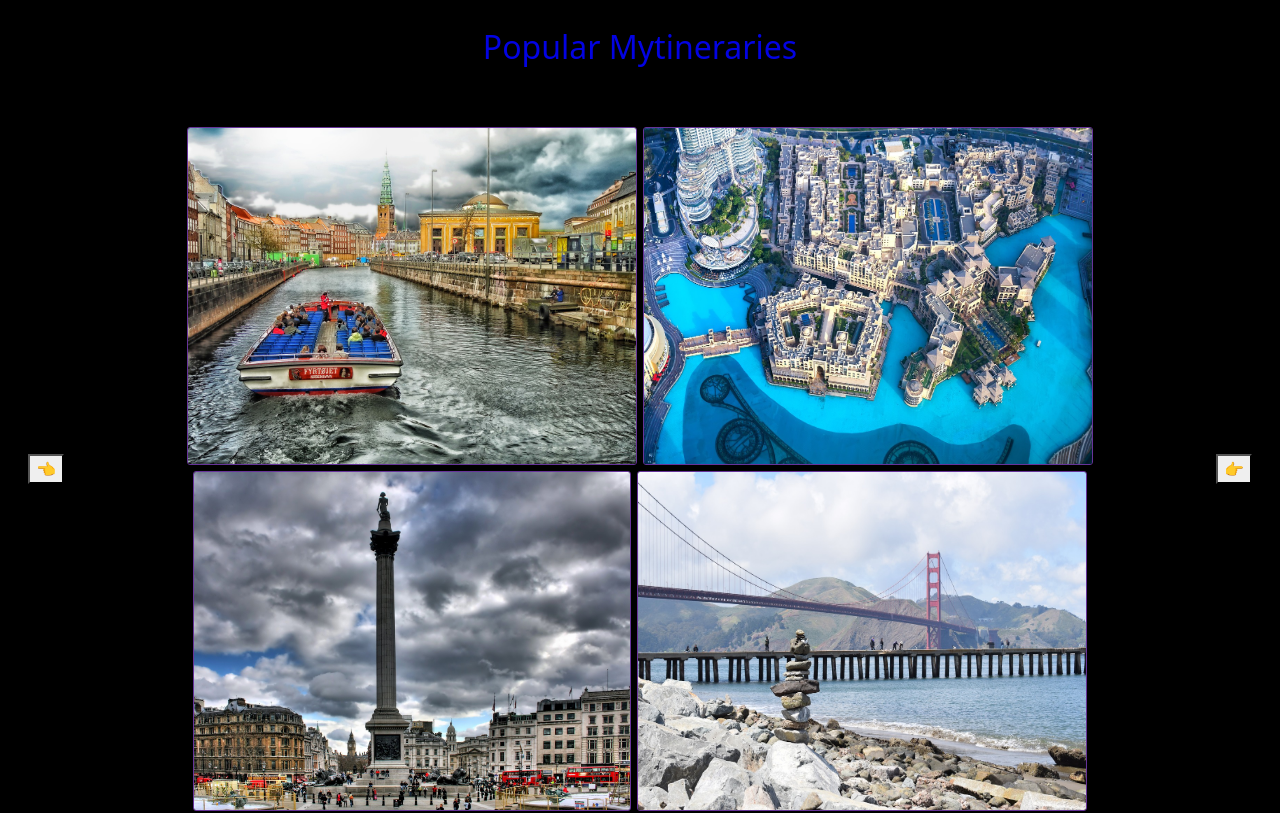
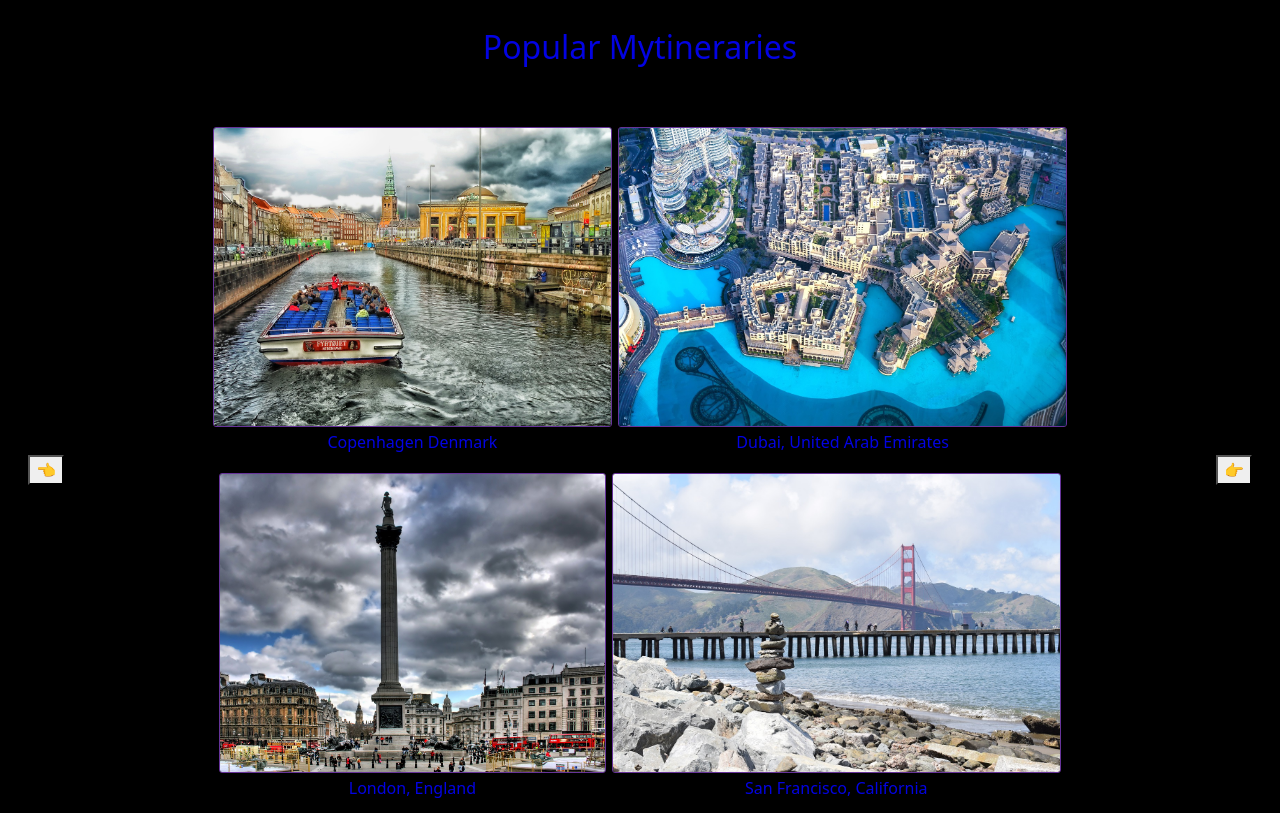
Before and after one commit to marguigle/mytinerary-front, a React (Vite) app: page / in a window 1280 px wide. Shown: the part 840-1653 px from the top of the page. Built offline with nearby package versions, Linux system fonts and the light colour scheme.

Commit message:
se termina array de ciudades

```diff
--- a/src/components/carrusel/Carrucel.jsx
+++ b/src/components/carrusel/Carrucel.jsx
@@ -8,32 +8,48 @@ const Carrucel = () => {
     {
       id: 0,
       foto1: "../public/img/copenhagen-142711_1280.jpg",
+      nombre1: "Copenhagen Denmark",
       foto2: "../public/img/dubai-2650364_1280.jpg",
+      nombre2: "Dubai, United Arab Emirates",
       foto3: "../public/img/london-123785_1280.jpg",
+      nombre3: "London, England",
       foto4: "../public/img/san-fransisco-4065321_1280.jpg",
+      nombre4: "San Francisco, California",
     },
 
     {
       id: 1,
       foto1: "../public/img/munich-1572429_1280.jpg",
+      nombre1: "Munich, Germany",
       foto2: "../public/img/paris-100277_1280.jpg",
+      nombre2: "Paris, France",
       foto3: "../public/img/imadrid.jpg",
+      nombre3: "Madrid, Spain",
       foto4: "../public/img/pyramid-3084261_1280.jpg",
+      nombre4: "Cairo, Egypt",
     },
 
     {
       id: 2,
       foto1: "../public/img/washington-dc-85531_1280.jpg",
+      nombre1: "Washington, USA",
       foto2: "../public/img/imadrid.jpg",
+      nombre2: "Madrid, Spain",
       foto3: "../public/img/portugal-4828134_1280.jpg",
+      nombre3: "Lisbon, Portugal",
       foto4: "../public/img/valencia-82132_1280.jpg",
+      nombre4: "Valencia, Spain",
     },
     {
       id: 3,
       foto1: "../public/img/venice-4756377_1280.jpg",
+      nombre1: "Venice, Italy",
       foto2: "../public/img/portugal-4828134_1280.jpg",
+      nombre2: "Lisbon, Portugal",
       foto3: "../public/img/venice-2364149_1280.jpg",
-      foto4: "../public/img/venice-4756377_1280.jpg",
+      nombre3: "Venice, Italy",
+      foto4: "../public/img/barcelona1.jpg",
+      nombre4: "Barcelona, Spain",
     },
   ];
 
@@ -55,27 +71,40 @@ const Carrucel = () => {
             {"👈"}
           </button>
           <div className="contenedor-carrusel ">
+            <div className="contenedorImg">
               <img
                 src={fotoCiudades[indice].foto1}
-              alt=""
+                alt="foto ciudad"
                 className="img-carrusel"
               />
+              <p>{fotoCiudades[indice].nombre1}</p>
+            </div>
+            <div className="contenedorImg">
               <img
                 src={fotoCiudades[indice].foto2}
-              alt=""
+                alt="foto ciudad"
                 className="img-carrusel"
               />
+              <p>{fotoCiudades[indice].nombre2}</p>
+            </div>
+            <div className="contenedorImg">
               <img
                 src={fotoCiudades[indice].foto3}
-              alt=""
+                alt="foto ciudad"
                 className="img-carrusel"
               />
+              <p>{fotoCiudades[indice].nombre3}</p>
+            </div>
+            <div className="contenedorImg">
               <img
                 src={fotoCiudades[indice].foto4}
-              alt=""
+                alt="foto ciudad"
                 className="img-carrusel"
               />
+              <p>{fotoCiudades[indice].nombre4}</p>
             </div>
+          </div>
+
           <button onClick={next}>{"👉"}</button>
         </section>
       </section>
--- a/src/components/carrusel/carrucel.css
+++ b/src/components/carrusel/carrucel.css
@@ -24,12 +24,17 @@
   flex-wrap: wrap;
   object-fit: cover;
 }
+.contenedorImg {
+  display: flex;
+  flex-direction: column;
+  align-items: center;
+}
 .img-carrusel {
   margin: 3px;
   border: 1px solid rebeccapurple;
   border-radius: 3px;
   max-width: 450px;
-  max-height: 340px;
+  max-height: 300px;
 }
 
 .btn-carrusel {
```
Lines whose indentation alone changed are shown as unchanged.
